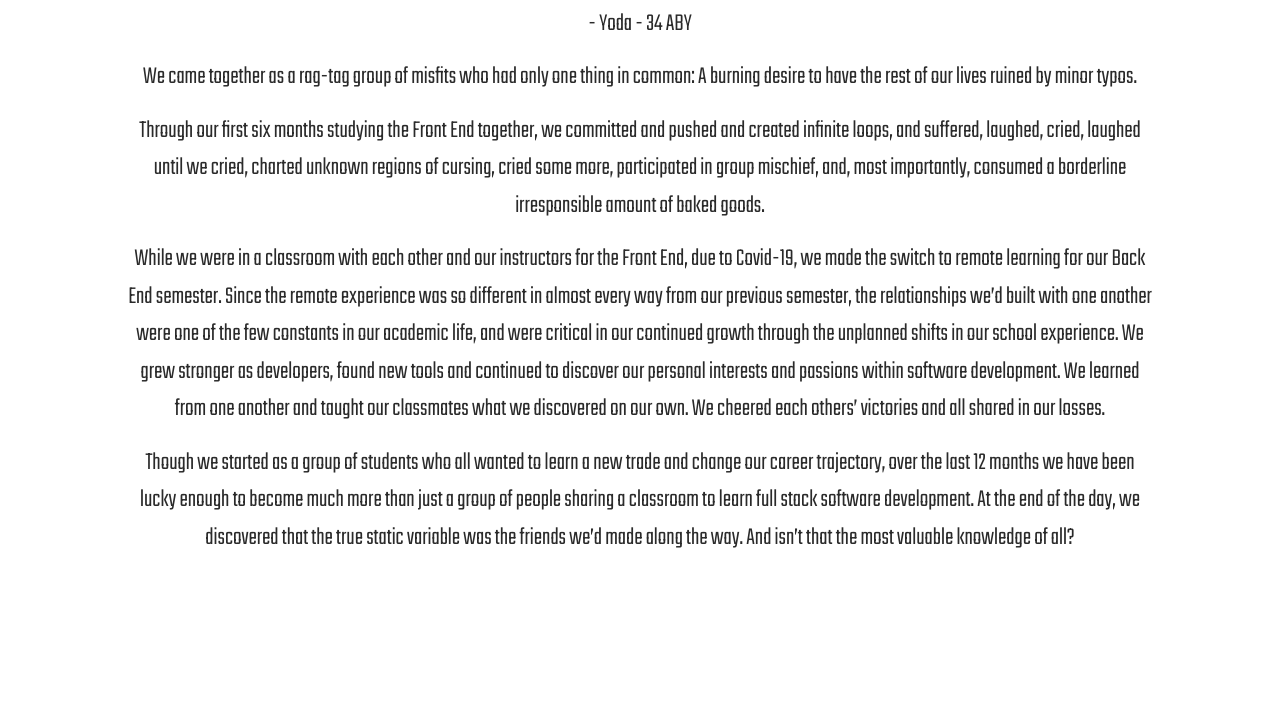
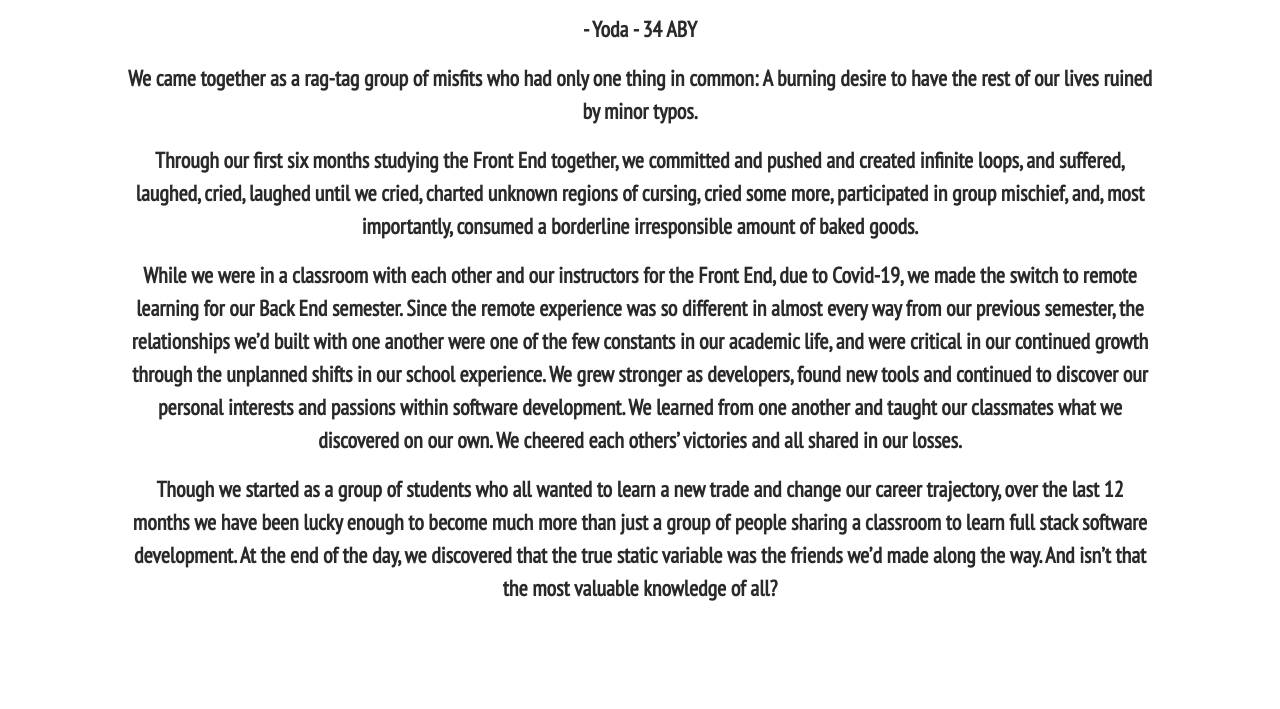
Before and after one commit to nss-evening-cohort-10/E10-Website, a website built with webpack: page src/index.html in a window 1280 px wide. Shown: the part 556-1265 px from the top of the page. Built offline with nearby package versions, Linux system fonts and the light colour scheme.

Commit message:
added margins to headers, updated font size/weight for paragraphs, and changed paragraph text from Teko to PT Sans Narrow

```diff
--- a/src/styles/_variables.scss
+++ b/src/styles/_variables.scss
@@ -1,4 +1,5 @@
 @import url('https://fonts.googleapis.com/css2?family=Teko:wght@300;600&display=swap');
+@import url('https://fonts.googleapis.com/css2?family=PT+Sans+Narrow&display=swap');
 $black: #2a2a2a;
 $white: #fff;
 $mainRed:  #F12514;
@@ -7,8 +8,9 @@ $lightGrey: #8b8c90;
 $darkGrey: #515151;
 $yellow: #f88a00;
 
-$text:'Teko', sans-serif;
-$para: 25px;
+// $text:'Teko', sans-serif;
+$text: 'PT Sans Narrow', sans-serif;
+$para: 22px;
 $h1: 40px;
 $h2: 30px;
 $h3: 20px;
--- a/src/styles/main.scss
+++ b/src/styles/main.scss
@@ -14,11 +14,13 @@ body {
 
 p {
   font-size: $para;
+  font-weight: 700;
 }
 h1, h2, h3, h4 {
   font-weight: 600;
   line-height: 10px;
-  margin-top:30px;
+  margin-top: 30px;
+  margin-bottom: 20px;
   h1 {
     font-size:$h1;
   }
```
